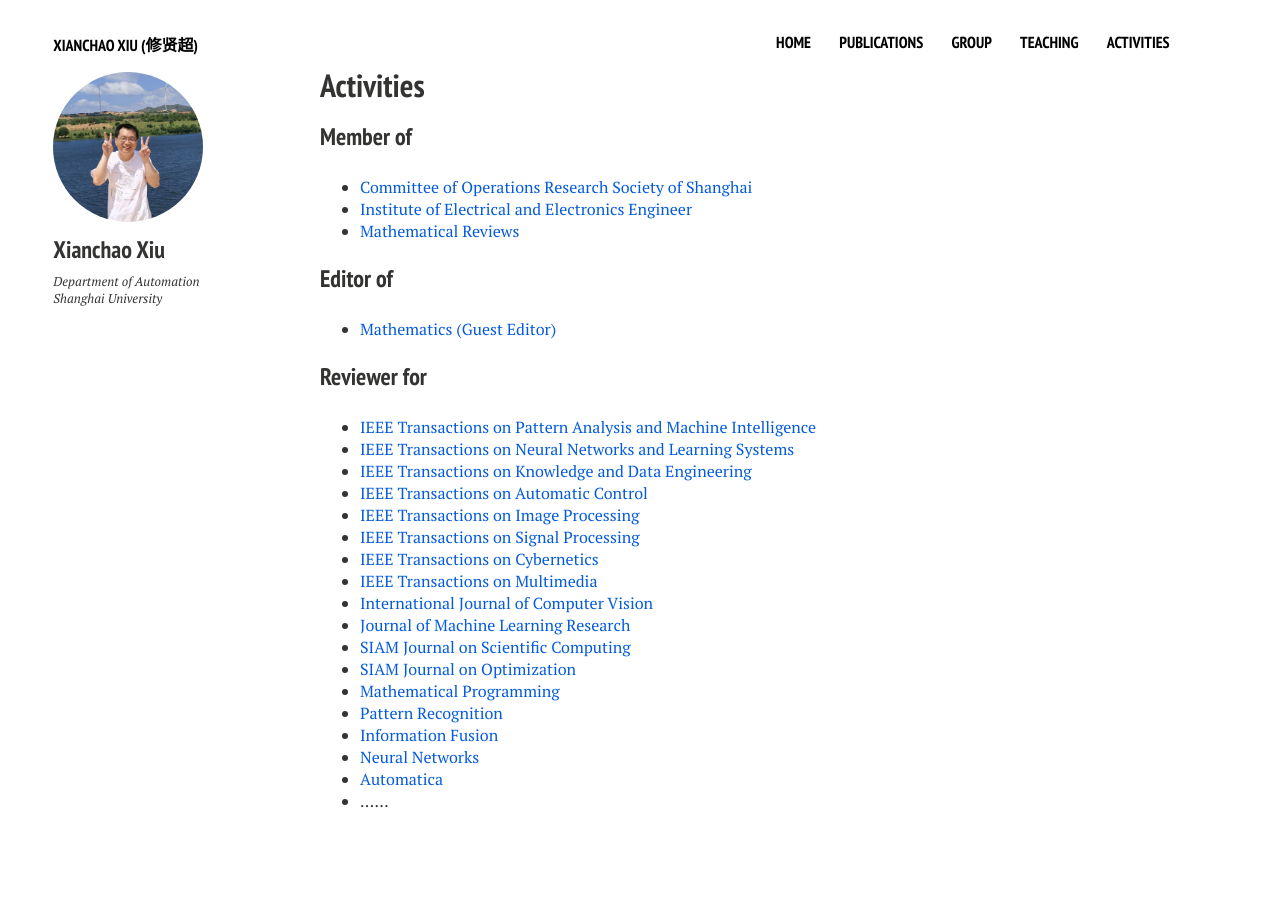
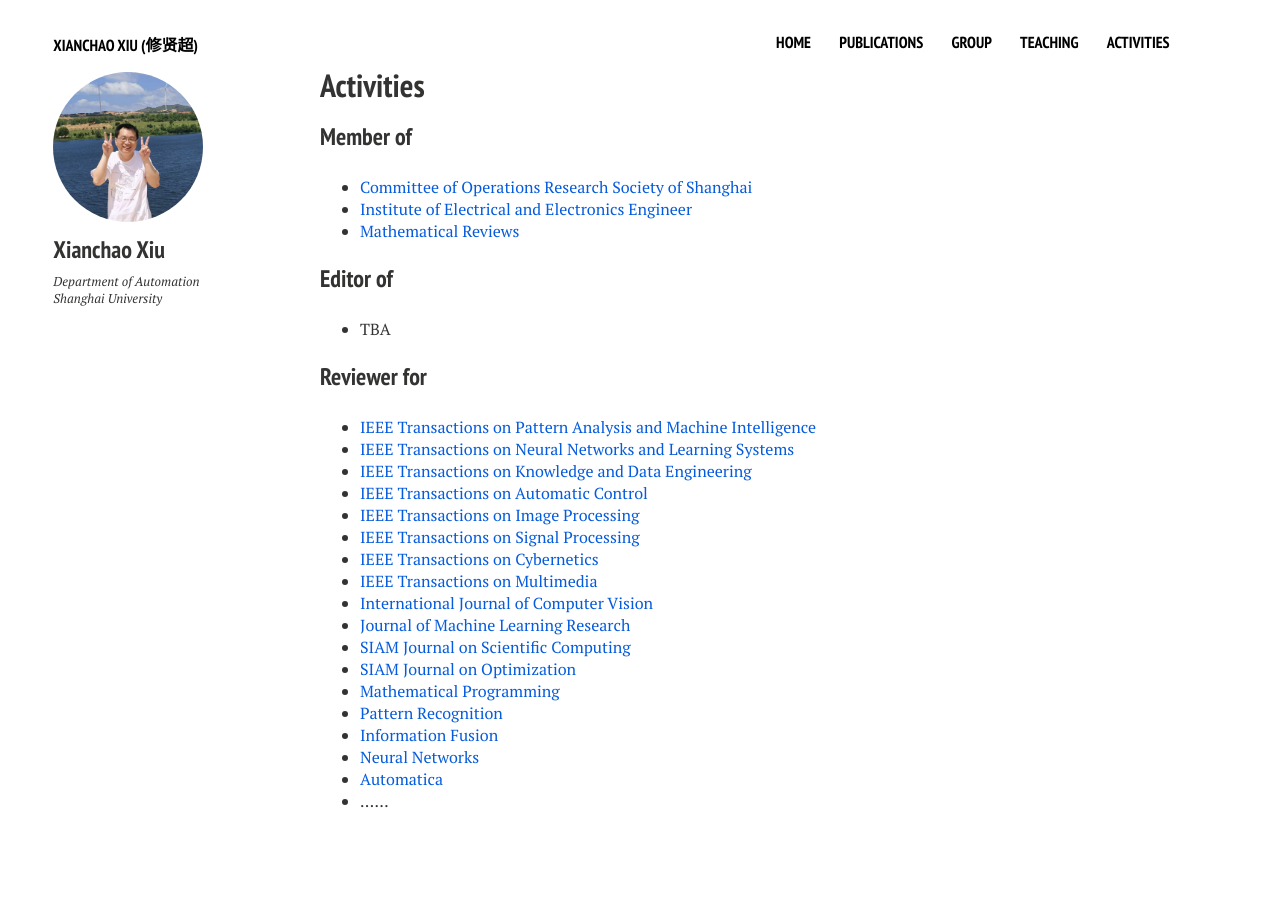
Before and after one commit to xianchaoxiu/xianchaoxiu.github.io, a Jekyll site: the page built from activities/index.md, in a window 1280 px wide. Built offline with Jekyll 4.4.1, drawn with Linux system fonts in a browser that asks for light colours; nearby versions of some CDN libraries.

Commit message:
Update index.md

```diff
--- a/activities/index.md
+++ b/activities/index.md
@@ -15,7 +15,7 @@ share: false
 
 
 ### Editor of
-* <a href="https://www.mdpi.com/journal/mathematics/special_issues/machine_learning_optimization_control_applications" class="textlink" target="_blank">Mathematics (Guest Editor)</a> <br>
+* TBA
 
 
 ### Reviewer for
```
